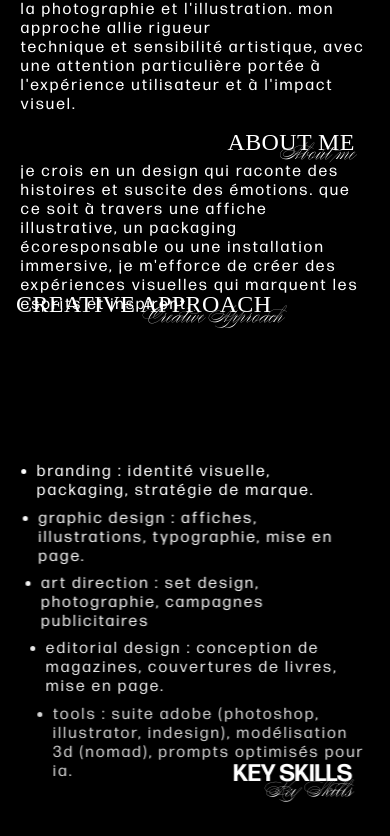
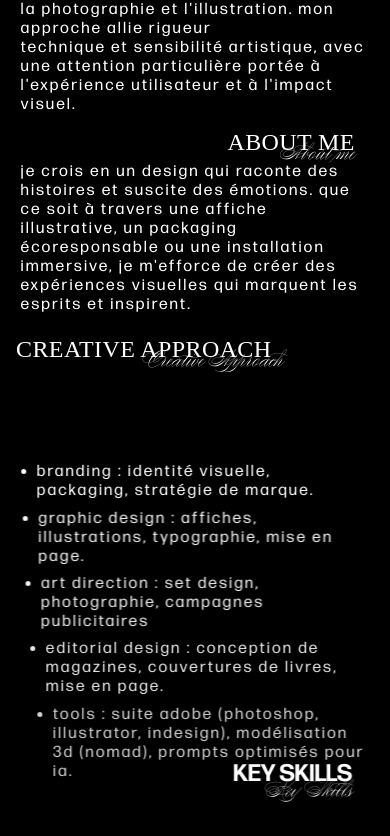
Before and after one commit to AdryanPro/claxStudio, a React (Vite) app: page / in a window 390 px wide. Shown: the part 1119-1955 px from the top of the page. Built offline with nearby package versions, Linux system fonts and the light colour scheme; the HTML template or start-up script is replaced by a standard one; a web font is replaced by a local one.

Commit message:
creativeApprochH2 fixed on mobile

```diff
--- a/src/CSS/mobileHomePage.css
+++ b/src/CSS/mobileHomePage.css
@@ -139,7 +139,7 @@
         line-height: normal;
         letter-spacing: 0.4px;
         text-transform: uppercase;
-        top: 130px;
+        top: 175px;
         left: 1rem;
     }
     .creativeApprochH2{
@@ -148,7 +148,7 @@
         font-size: 20px;
         font-style: normal;
         font-weight: 400;
-        top: 155px;
+        top: 199px;
         left: 9rem;
     }
     .keySkills{
```
